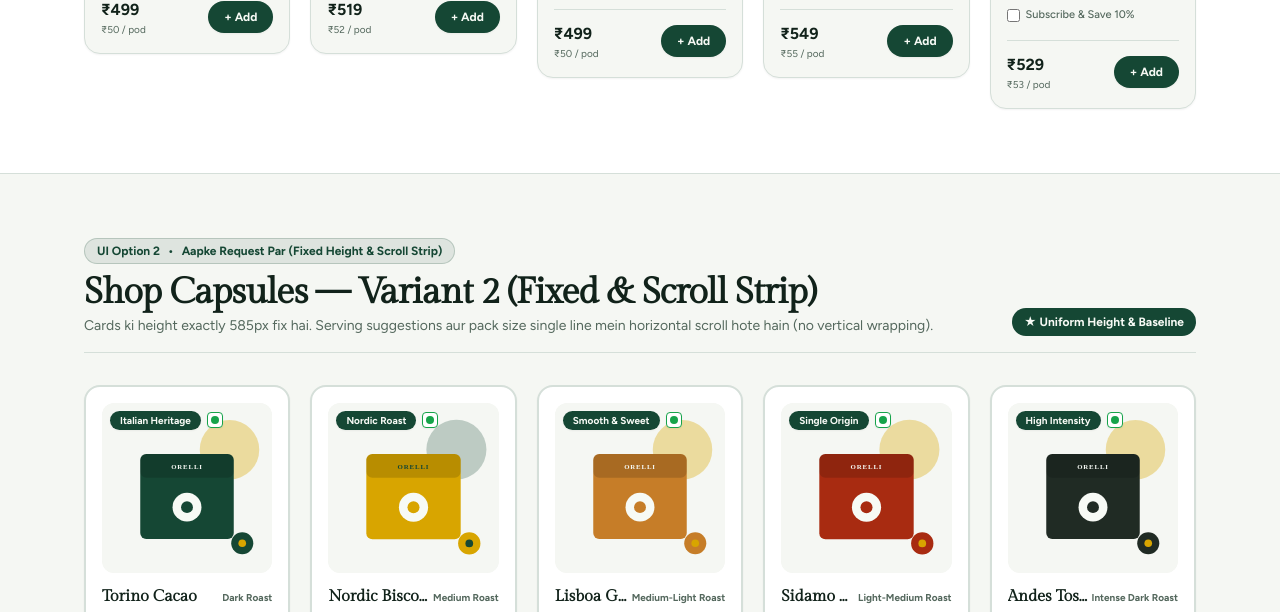
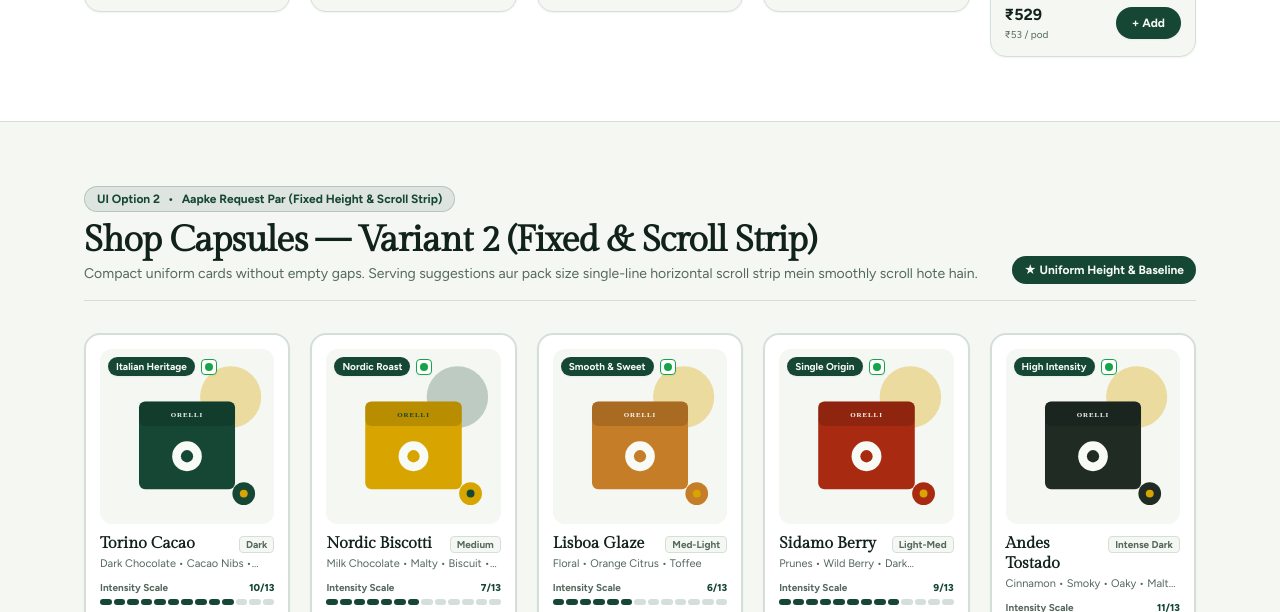
Before and after one commit to medhirajsharma/Orelli, a plain HTML site: page orelli-website/index.html in a window 1280 px wide. Shown: the part 1963-2575 px from the top of the page. Drawn offline with nearby package versions, Linux system fonts and the light colour scheme; a web font is replaced by a local one.

Commit message:
fix(ui): eliminate empty card gap by removing hardcoded 585px height and fix title truncation across all 3 card variants

```diff
--- a/orelli-website/index.html
+++ b/orelli-website/index.html
@@ -565,7 +565,7 @@ body {
             <span>UI Option 2</span> • <span>Aapke Request Par (Fixed Height & Scroll Strip)</span>
           </div>
           <h2 class="font-display font-bold text-3xl sm:text-4xl tracking-tight text-ink">Shop Capsules — Variant 2 (Fixed & Scroll Strip)</h2>
-          <p class="mt-1 text-xs sm:text-sm text-mute">Cards ki height exactly 585px fix hai. Serving suggestions aur pack size single line mein horizontal scroll hote hain (no vertical wrapping).</p>
+          <p class="mt-1 text-xs sm:text-sm text-mute">Compact uniform cards without empty gaps. Serving suggestions aur pack size single-line horizontal scroll strip mein smoothly scroll hote hain.</p>
         </div>
         <span class="text-xs font-bold bg-brand text-brandink px-3 py-1.5 rounded-full shrink-0">
           ★ Uniform Height & Baseline
@@ -3142,17 +3142,19 @@ body {
         return `<span class="h-1.5 flex-1 rounded-full ${j < b.i ? 'bg-brand' : 'bg-line'}"></span>`;
       }).join('');
 
+      var shortRoast = b.r.replace(' Roast', '').replace('Medium-Light', 'Med-Light').replace('Light-Medium', 'Light-Med');
+
       // ========================================================
-      // VARIANT 2: FIXED HEIGHT (585px) & HORIZONTAL SCROLL STRIP
+      // VARIANT 2: COMPACT FIXED-HEIGHT CARD (NO DEAD SPACE) & HORIZONTAL SCROLL
       // ========================================================
       if (variantKey === 'v2') {
         return `
-          <article class="rounded-2xl border-2 border-line hover:border-brand bg-surface p-4 flex flex-col justify-between h-[585px] shadow-sm hover:shadow-md transition">
+          <article class="rounded-2xl border-2 border-line hover:border-brand bg-surface p-3.5 flex flex-col justify-between shadow-sm hover:shadow-md transition">
             <div>
               <div class="aspect-square rounded-xl bg-bg relative overflow-hidden cursor-pointer shrink-0" onclick="window.selectBlendAndGo(${idx})">
                 <div class="${b.bgClass} w-full h-full rounded-xl transition-transform duration-300 hover:scale-105" role="img" aria-label="${b.n}"></div>
                 <div class="absolute top-2 left-2 flex items-center gap-1.5">
-                  <span class="text-[10px] font-bold px-2.5 py-0.5 rounded-full bg-brand text-brandink shadow-sm">
+                  <span class="text-[10px] font-bold px-2 py-0.5 rounded-full bg-brand text-brandink shadow-sm">
                     ${b.tag}
                   </span>
                   <span class="w-4 h-4 bg-surface border border-green-600 rounded flex items-center justify-center p-0.5 shadow-sm" title="100% Vegetarian">
@@ -3161,15 +3163,15 @@ body {
                 </div>
               </div>
 
-              <div class="mt-3">
-                <div class="flex items-center justify-between">
-                  <h3 class="font-display font-bold text-base text-ink cursor-pointer hover:underline truncate" onclick="window.selectBlendAndGo(${idx})">${b.n}</h3>
-                  <span class="text-[10px] font-bold text-mute shrink-0 ml-1">${b.r}</span>
+              <div class="mt-2.5">
+                <div class="flex items-baseline justify-between gap-1">
+                  <h3 class="font-display font-bold text-base text-ink cursor-pointer hover:underline leading-snug leading-tight" onclick="window.selectBlendAndGo(${idx})">${b.n}</h3>
+                  <span class="text-[10px] font-bold text-mute bg-bg px-1.5 py-0.2 rounded border border-line shrink-0">${shortRoast}</span>
                 </div>
-                <p class="text-xs text-mute mt-0.5 line-clamp-1">${b.t}</p>
+                <p class="text-[11px] text-mute mt-0.5 line-clamp-1">${b.t}</p>
 
                 <!-- Intensity Scale 13-Point Indicator -->
-                <div class="mt-2.5">
+                <div class="mt-2">
                   <div class="flex justify-between items-center text-[10px] text-mute font-bold mb-1">
                     <span>Intensity Scale</span>
                     <span class="text-brand font-extrabold">${b.i}/13</span>
@@ -3177,20 +3179,20 @@ body {
                   <div class="flex gap-0.5">${miniBar}</div>
                 </div>
 
-                <!-- Serving Suggestions: Single Line Horizontal Scroll (Fixed Height) -->
-                <div class="mt-3 pt-2.5 border-t border-line">
-                  <div class="flex items-center justify-between text-[10px] text-mute font-bold mb-1.5">
+                <!-- Serving Suggestions: Single Line Horizontal Scroll -->
+                <div class="mt-2.5 pt-2 border-t border-line">
+                  <div class="flex items-center justify-between text-[10px] text-mute font-bold mb-1">
                     <span class="uppercase tracking-wider">Serving Suggestions:</span>
                     <span class="text-[9px] text-mute font-normal flex items-center gap-0.5"><span>⇄</span> scroll</span>
                   </div>
-                  <div class="flex items-center gap-1.5 overflow-x-auto no-scrollbar pb-1 whitespace-nowrap scroll-smooth">
+                  <div class="flex items-center gap-1.5 overflow-x-auto no-scrollbar pb-0.5 whitespace-nowrap scroll-smooth">
                     ${b.serveIcons.map(function(sKey) {
                       var sObj = SERVING_TYPES.find(function(s) { return s.key === sKey; });
                       if (!sObj) return '';
                       return `
-                        <span class="inline-flex items-center gap-1.5 bg-bg border border-line text-ink text-[10px] font-bold px-2 py-1 rounded-md shadow-2xs hover:border-brand shrink-0 transition" title="${sObj.name} (${sObj.vol}) - ${sObj.desc}">
+                        <span class="inline-flex items-center gap-1 bg-bg border border-line text-ink text-[10px] font-bold px-2 py-0.5 rounded-md shadow-2xs hover:border-brand shrink-0 transition" title="${sObj.name} (${sObj.vol}) - ${sObj.desc}">
                           <span class="text-brand shrink-0">
-                            ${sObj.iconSvg.replace('w-6 h-6 mx-auto', 'w-3.5 h-3.5')}
+                            ${sObj.iconSvg.replace('w-6 h-6 mx-auto', 'w-3 h-3')}
                           </span>
                           <span>${sObj.name}</span>
                           <span class="text-mute font-medium text-[9px]">(${sObj.vol})</span>
@@ -3202,8 +3204,8 @@ body {
               </div>
 
               <!-- Pack Selection: Single Line Horizontal Scroll -->
-              <div class="mt-2.5">
-                <div class="flex items-center gap-1.5 overflow-x-auto no-scrollbar pb-1 whitespace-nowrap scroll-smooth" id="homePacks-v2-${idx}">
+              <div class="mt-2">
+                <div class="flex items-center gap-1.5 overflow-x-auto no-scrollbar pb-0.5 whitespace-nowrap scroll-smooth" id="homePacks-v2-${idx}">
                   ${PACKS.map(function(p, pkIdx) {
                     return `
                       <button type="button" class="chip text-[11px] shrink-0 whitespace-nowrap ${pkIdx === 0 ? 'bg-brand text-brandink border-brand' : ''}"
@@ -3215,14 +3217,14 @@ body {
                 </div>
               </div>
 
-              <label class="mt-2 flex items-center gap-1.5 text-[11px] text-mute cursor-pointer font-medium select-none">
+              <label class="mt-1.5 flex items-center gap-1.5 text-[11px] text-mute cursor-pointer font-medium select-none">
                 <input type="checkbox" id="homeSub-v2-${idx}" class="accent-brand" onchange="window.updateHomeCardPrice('v2', ${idx})">
                 <span>Subscribe & Save 10%</span>
               </label>
             </div>
 
-            <!-- Pinned Bottom Price & Action Row -->
-            <div class="mt-3 pt-3 border-t border-line flex items-center justify-between shrink-0">
+            <!-- Compact Bottom Price & Action Row (Zero Dead Space) -->
+            <div class="mt-3 pt-2.5 border-t border-line flex items-center justify-between shrink-0">
               <div>
                 <span id="homePrice-v2-${idx}" class="font-bold text-base text-ink">${inr(b.p)}</span>
                 <span id="homePer-v2-${idx}" class="block text-[10px] text-mute">${inr(b.p / 10)} / pod</span>
@@ -3242,11 +3244,11 @@ body {
       }
 
       // ========================================================
-      // VARIANT 3: BOUTIQUE LUXE & SEGMENTED CONTROL
+      // VARIANT 3: BOUTIQUE LUXE & COMPACT INTEGRATED PILL (NO DEAD SPACE)
       // ========================================================
       if (variantKey === 'v3') {
         return `
-          <article class="rounded-3xl border border-line bg-surface/70 hover:bg-surface p-4 flex flex-col justify-between h-[585px] shadow-sm hover:shadow-xl hover:border-brand transition-all duration-300 group">
+          <article class="rounded-3xl border border-line bg-surface/70 hover:bg-surface p-3.5 flex flex-col justify-between shadow-sm hover:shadow-xl hover:border-brand transition-all duration-300 group">
             <div>
               <div class="aspect-square rounded-2xl bg-bg relative overflow-hidden cursor-pointer shrink-0" onclick="window.selectBlendAndGo(${idx})">
                 <div class="${b.bgClass} w-full h-full rounded-2xl transition-transform duration-500 group-hover:scale-108" role="img" aria-label="${b.n}"></div>
@@ -3260,15 +3262,15 @@ body {
                 </div>
               </div>
 
-              <div class="mt-3">
-                <div class="flex items-center justify-between">
-                  <h3 class="font-display font-bold text-lg text-ink cursor-pointer hover:text-brand transition truncate" onclick="window.selectBlendAndGo(${idx})">${b.n}</h3>
-                  <span class="text-[10px] font-bold px-2 py-0.5 rounded bg-brand/10 text-brand shrink-0 ml-1">${b.r}</span>
+              <div class="mt-2.5">
+                <div class="flex items-baseline justify-between gap-1">
+                  <h3 class="font-display font-bold text-base sm:text-lg text-ink cursor-pointer hover:text-brand transition leading-tight" onclick="window.selectBlendAndGo(${idx})">${b.n}</h3>
+                  <span class="text-[10px] font-bold px-2 py-0.5 rounded bg-brand/10 text-brand shrink-0">${shortRoast}</span>
                 </div>
-                <p class="text-xs text-mute mt-1 line-clamp-1 italic">${b.t}</p>
+                <p class="text-[11px] text-mute mt-0.5 line-clamp-1 italic">${b.t}</p>
 
                 <!-- Intensity Scale Minimal Strip -->
-                <div class="mt-2.5 flex items-center justify-between">
+                <div class="mt-2 flex items-center justify-between">
                   <span class="text-[10px] font-bold uppercase tracking-wider text-mute">Intensity:</span>
                   <div class="flex items-center gap-1">
                     <div class="flex gap-0.5 w-20">${miniBar}</div>
@@ -3277,15 +3279,16 @@ body {
                 </div>
 
                 <!-- Extraction Icons Row (Visual Bar) -->
-                <div class="mt-3 pt-2.5 border-t border-line">
-                  <span class="text-[10px] font-bold text-mute uppercase tracking-wider block mb-1">Recommended Extraction:</span>
+                <div class="mt-2.5 pt-2 border-t border-line">
+                  <span class="text-[10px] font-bold text-mute uppercase tracking-wider block mb-1">Extraction Profile:</span>
                   <div class="grid grid-cols-4 gap-1">
                     ${SERVING_TYPES.map(function(s) {
                       var isRec = b.serveIcons.includes(s.key);
+                      var label = s.key === 'milk' ? 'Milk' : (s.key === 'ristretto' ? 'Ristretto' : (s.key === 'espresso' ? 'Espresso' : 'Lungo'));
                       return `
                         <div class="p-1 rounded-lg border text-center transition ${isRec ? 'border-brand bg-brand/10 text-brand font-bold shadow-2xs' : 'border-line/60 bg-bg/50 text-mute opacity-40'}" title="${s.name} (${s.vol})">
                           <div class="w-4 h-4 mx-auto">${s.iconSvg.replace('w-6 h-6 mx-auto', 'w-3.5 h-3.5 mx-auto')}</div>
-                          <span class="text-[8px] block truncate mt-0.5">${s.name}</span>
+                          <span class="text-[8px] block font-semibold mt-0.5 truncate">${label}</span>
                         </div>
                       `;
                     }).join('')}
@@ -3294,11 +3297,11 @@ body {
               </div>
 
               <!-- Segmented Pack Controller (Apple / Boutique style single-row) -->
-              <div class="mt-3">
+              <div class="mt-2.5">
                 <div class="bg-bg border border-line p-0.5 rounded-xl flex items-center justify-between text-xs" id="homePacks-v3-${idx}">
                   ${PACKS.map(function(p, pkIdx) {
                     return `
-                      <button type="button" class="flex-1 py-1.5 text-center text-[11px] font-bold rounded-lg transition ${pkIdx === 0 ? 'bg-brand text-brandink shadow-xs' : 'text-mute hover:text-ink'}"
+                      <button type="button" class="flex-1 py-1 text-center text-[11px] font-bold rounded-lg transition ${pkIdx === 0 ? 'bg-brand text-brandink shadow-xs' : 'text-mute hover:text-ink'}"
                         onclick="window.updateHomeCardPack(event, 'v3', ${idx}, ${pkIdx})">
                         ${p.n} pods
                       </button>
@@ -3307,14 +3310,14 @@ body {
                 </div>
               </div>
 
-              <label class="mt-2 flex items-center gap-1.5 text-[11px] text-mute cursor-pointer font-medium select-none">
+              <label class="mt-1.5 flex items-center gap-1.5 text-[11px] text-mute cursor-pointer font-medium select-none">
                 <input type="checkbox" id="homeSub-v3-${idx}" class="accent-brand" onchange="window.updateHomeCardPrice('v3', ${idx})">
                 <span>Subscribe & Save 10%</span>
               </label>
             </div>
 
-            <!-- Integrated Luxury Buy CTA Button with Instant Price Pill -->
-            <div class="mt-3 pt-3 border-t border-line shrink-0">
+            <!-- Integrated Luxury Buy CTA Button (Zero Dead Space) -->
+            <div class="mt-2.5 pt-2.5 border-t border-line shrink-0">
               ${b.s ? `
                 <button type="button" onclick="window.addHomeCardToCart('v3', ${idx})" class="w-full bg-brand text-brandink py-2.5 px-3.5 rounded-xl text-xs font-bold flex items-center justify-between shadow hover:opacity-95 transition">
                   <span class="flex items-center gap-1"><span>🛒</span> + Add to Cart</span>
@@ -3339,7 +3342,7 @@ body {
       // VARIANT 1: STANDARD (MULTI-LINE WRAP)
       // ========================================================
       return `
-        <article class="rounded-2xl border border-line bg-bg p-4 flex flex-col justify-between shadow-sm hover:shadow-md transition">
+        <article class="rounded-2xl border border-line bg-bg p-3.5 flex flex-col justify-between shadow-sm hover:shadow-md transition">
           <div>
             <div class="aspect-square rounded-xl bg-surface relative overflow-hidden cursor-pointer" onclick="window.selectBlendAndGo(${idx})">
               <div class="${b.bgClass} w-full h-full rounded-xl transition-transform duration-300 hover:scale-105" role="img" aria-label="${b.n}"></div>
@@ -3353,15 +3356,15 @@ body {
               </div>
             </div>
 
-            <div class="mt-3.5">
-              <div class="flex items-center justify-between">
-                <h3 class="font-display font-bold text-base text-ink cursor-pointer hover:underline" onclick="window.selectBlendAndGo(${idx})">${b.n}</h3>
-                <span class="text-[10px] font-bold text-mute">${b.r}</span>
+            <div class="mt-2.5">
+              <div class="flex items-baseline justify-between gap-1">
+                <h3 class="font-display font-bold text-base text-ink cursor-pointer hover:underline leading-snug leading-tight" onclick="window.selectBlendAndGo(${idx})">${b.n}</h3>
+                <span class="text-[10px] font-bold text-mute bg-surface px-1.5 py-0.2 rounded border border-line shrink-0">${shortRoast}</span>
               </div>
-              <p class="text-xs text-mute mt-0.5 line-clamp-1">${b.t}</p>
+              <p class="text-[11px] text-mute mt-0.5 line-clamp-1">${b.t}</p>
 
               <!-- Intensity Scale 13-Point Indicator -->
-              <div class="mt-2.5">
+              <div class="mt-2">
                 <div class="flex justify-between items-center text-[10px] text-mute font-bold mb-1">
                   <span>Intensity Scale</span>
                   <span class="text-brand font-extrabold">${b.i}/13</span>
@@ -3370,16 +3373,16 @@ body {
               </div>
 
               <!-- Serving Suggestions Icons (Wrap) -->
-              <div class="mt-3 pt-2.5 border-t border-line">
-                <span class="block text-[10px] font-bold text-mute uppercase tracking-wider mb-1.5">Serving Suggestions:</span>
-                <div class="flex flex-wrap gap-1.5">
+              <div class="mt-2.5 pt-2 border-t border-line">
+                <span class="block text-[10px] font-bold text-mute uppercase tracking-wider mb-1">Serving Suggestions:</span>
+                <div class="flex flex-wrap gap-1">
                   ${b.serveIcons.map(function(sKey) {
                     var sObj = SERVING_TYPES.find(function(s) { return s.key === sKey; });
                     if (!sObj) return '';
                     return `
-                      <span class="inline-flex items-center gap-1.5 bg-surface border border-line text-ink text-[10px] font-bold px-2 py-1 rounded-md shadow-2xs hover:border-brand transition" title="${sObj.name} (${sObj.vol}) - ${sObj.desc}">
+                      <span class="inline-flex items-center gap-1 bg-surface border border-line text-ink text-[10px] font-bold px-2 py-0.5 rounded-md shadow-2xs hover:border-brand transition" title="${sObj.name} (${sObj.vol}) - ${sObj.desc}">
                         <span class="text-brand shrink-0">
-                          ${sObj.iconSvg.replace('w-6 h-6 mx-auto', 'w-3.5 h-3.5')}
+                          ${sObj.iconSvg.replace('w-6 h-6 mx-auto', 'w-3 h-3')}
                         </span>
                         <span>${sObj.name}</span>
                         <span class="text-mute font-medium text-[9px]">(${sObj.vol})</span>
@@ -3391,7 +3394,7 @@ body {
             </div>
 
             <!-- Pack Selection Chips (Wrap) -->
-            <div class="mt-3 flex flex-wrap gap-1.5" id="homePacks-v1-${idx}">
+            <div class="mt-2 flex flex-wrap gap-1" id="homePacks-v1-${idx}">
               ${PACKS.map(function(p, pkIdx) {
                 return `
                   <button type="button" class="chip text-[11px] ${pkIdx === 0 ? 'bg-brand text-brandink border-brand' : ''}"
@@ -3402,13 +3405,13 @@ body {
               }).join('')}
             </div>
 
-            <label class="mt-2.5 flex items-center gap-1.5 text-[11px] text-mute cursor-pointer font-medium">
+            <label class="mt-1.5 flex items-center gap-1.5 text-[11px] text-mute cursor-pointer font-medium">
               <input type="checkbox" id="homeSub-v1-${idx}" class="accent-brand" onchange="window.updateHomeCardPrice('v1', ${idx})">
               <span>Subscribe & Save 10%</span>
             </label>
           </div>
 
-          <div class="mt-4 pt-3 border-t border-line flex items-center justify-between">
+          <div class="mt-3 pt-2.5 border-t border-line flex items-center justify-between">
             <div>
               <span id="homePrice-v1-${idx}" class="font-bold text-base text-ink">${inr(b.p)}</span>
               <span id="homePer-v1-${idx}" class="block text-[10px] text-mute">${inr(b.p / 10)} / pod</span>
```
Also changed, not shown: index.html (+55 -52 lines).
